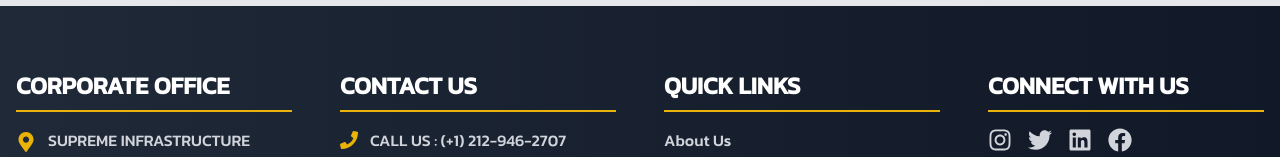
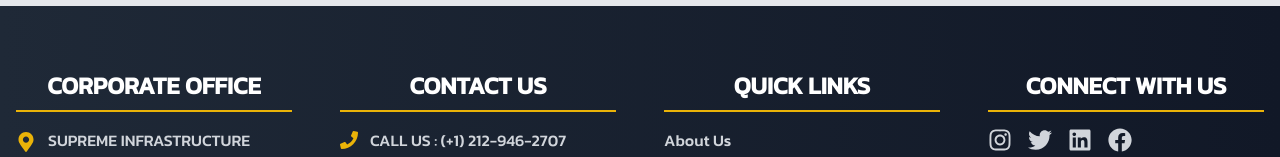
Before and after one commit to AkshayKalamkarr/supremeinfrastructure, a Next.js app: page / in a window 1280 px wide. Shown: the part 4156-4313 px from the top of the page. Built offline with nearby package versions, Linux system fonts and the light colour scheme.

Commit message:
footer updated

```diff
--- a/components/Footer.jsx
+++ b/components/Footer.jsx
@@ -9,7 +9,7 @@ const Footer = () => {
             <div className="container mx-auto px-4 py-16">
                 <div className="grid grid-cols-1 md:grid-cols-2 lg:grid-cols-4 gap-12">
                     <div className="space-y-4">
-                        <h2 className="text-2xl font-bold uppercase border-b-2 border-yellow-500 pb-2 mb-4">Corporate Office</h2>
+                        <h2 className="text-2xl font-bold uppercase border-b-2 border-yellow-500 pb-2 mb-4 text-center">Corporate Office</h2>
                         <div className="flex items-start space-x-3">
                             <FaMapMarkerAlt className="flex-shrink-0 mt-1 text-yellow-500" size={20} />
                             <p className="text-gray-300">
@@ -23,7 +23,7 @@ const Footer = () => {
                     </div>
 
                     <div className="space-y-4">
-                        <h2 className="text-2xl font-bold uppercase border-b-2 border-yellow-500 pb-2 mb-4">Contact Us</h2>
+                        <h2 className="text-2xl font-bold uppercase border-b-2 border-yellow-500 pb-2 mb-4 text-center">Contact Us</h2>
                         <div className="space-y-3">
                             <div className="flex items-center space-x-3">
                                 <FaPhone className="text-yellow-500" size={18} />
@@ -45,7 +45,7 @@ const Footer = () => {
                     </div>
 
                     <div className="space-y-4">
-                        <h2 className="text-2xl font-bold uppercase border-b-2 border-yellow-500 pb-2 mb-4">Quick Links</h2>
+                        <h2 className="text-2xl font-bold uppercase border-b-2 border-yellow-500 pb-2 mb-4 text-center">Quick Links</h2>
                         <div className="flex flex-col space-y-2">
                             {['About Us', 'Projects', 'Gallery', 'Contact'].map((item, index) => (
                                 <Link key={index} href={`/${item.toLowerCase().replace(' ', '')}`} className="text-gray-300 hover:text-yellow-500 transition duration-300">
@@ -56,7 +56,7 @@ const Footer = () => {
                     </div>
 
                     <div className="space-y-4">
-                        <h2 className="text-2xl font-bold uppercase border-b-2 border-yellow-500 pb-2 mb-4">Connect With Us</h2>
+                        <h2 className="text-2xl font-bold uppercase border-b-2 border-yellow-500 pb-2 mb-4 text-center">Connect With Us</h2>
                         <div className="flex space-x-4">
                             {[FaInstagram, FaTwitter, FaLinkedin, FaFacebook].map((Icon, index) => (
                                 <Link key={index} href="/" className="text-gray-300 hover:text-yellow-500 transition duration-300">
```
